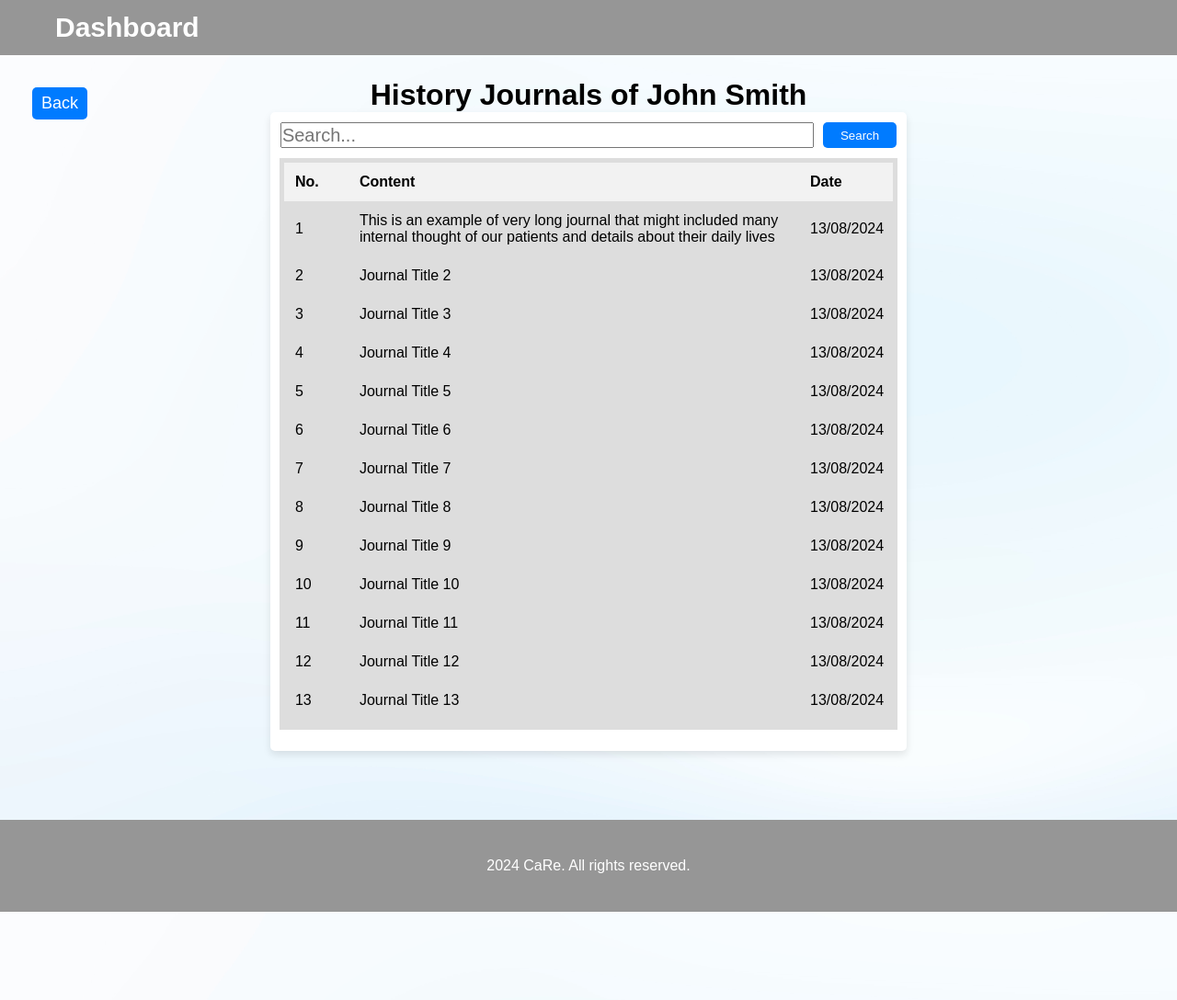
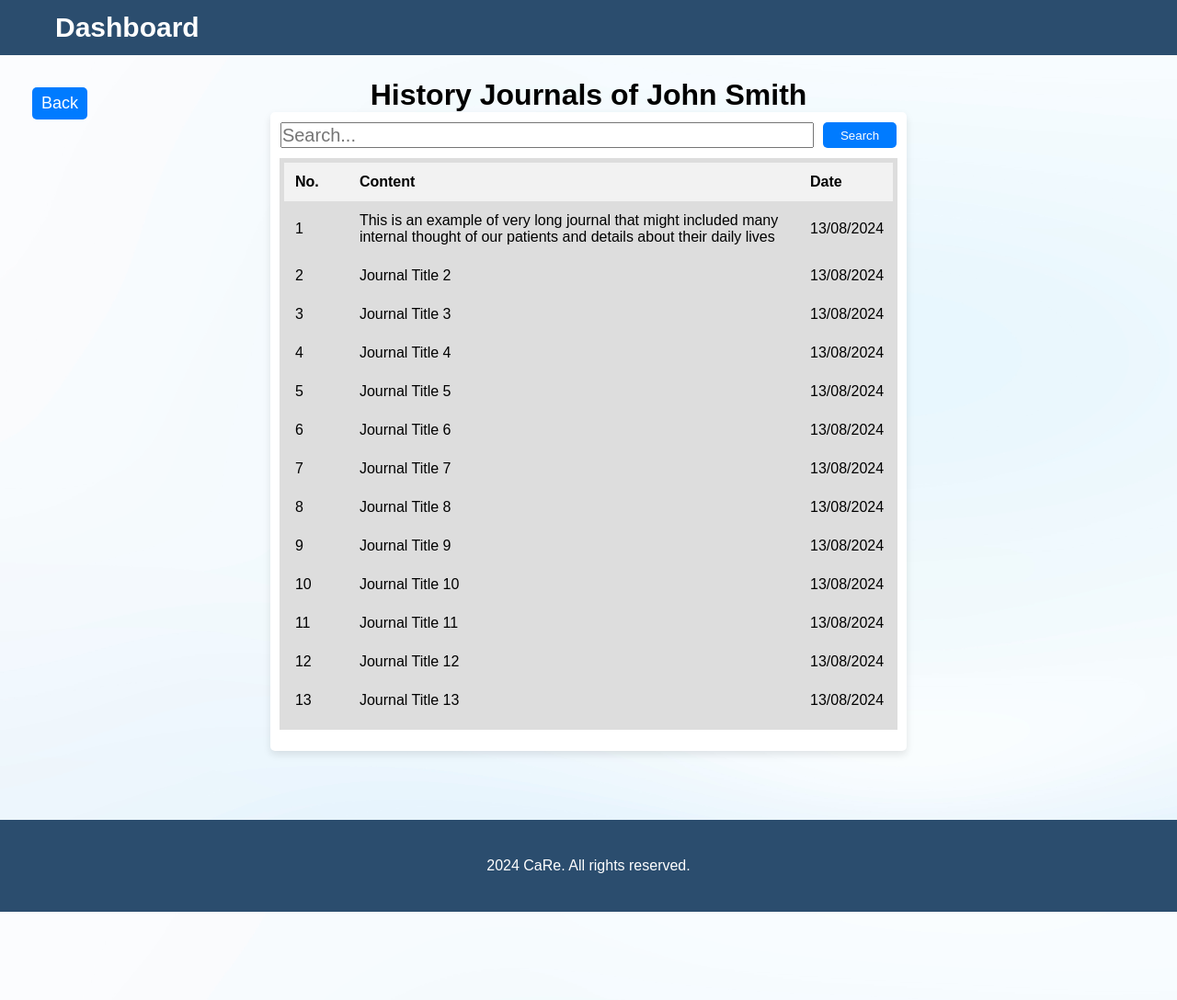
Before and after one commit to ChealseaYao/COMP9030_CaRe_Group-6, a PHP site: page /patient/viewHistoryRecord.html in a window 1280 px wide. Shown: the whole page at 92% size. Run offline with PHP 8.4, Linux system fonts and the light colour scheme.

Commit message:
header / footer color

```diff
--- a/style/global.css
+++ b/style/global.css
@@ -43,7 +43,7 @@ body {
 .navbar {
     width: 100%;
     height: 60px;
-    background-color: #969696;
+    background-color: #2b4d6e;
     padding-left: 30px;
     display: flex;
     align-items: center;
@@ -54,7 +54,7 @@ body {
     width: 100%;
     height: 100px;
     margin-top: 50px;
-    background-color: #969696;
+    background-color: #2b4d6e;
     text-align: center;
     position: fixed;
     bottom: 0;
```
